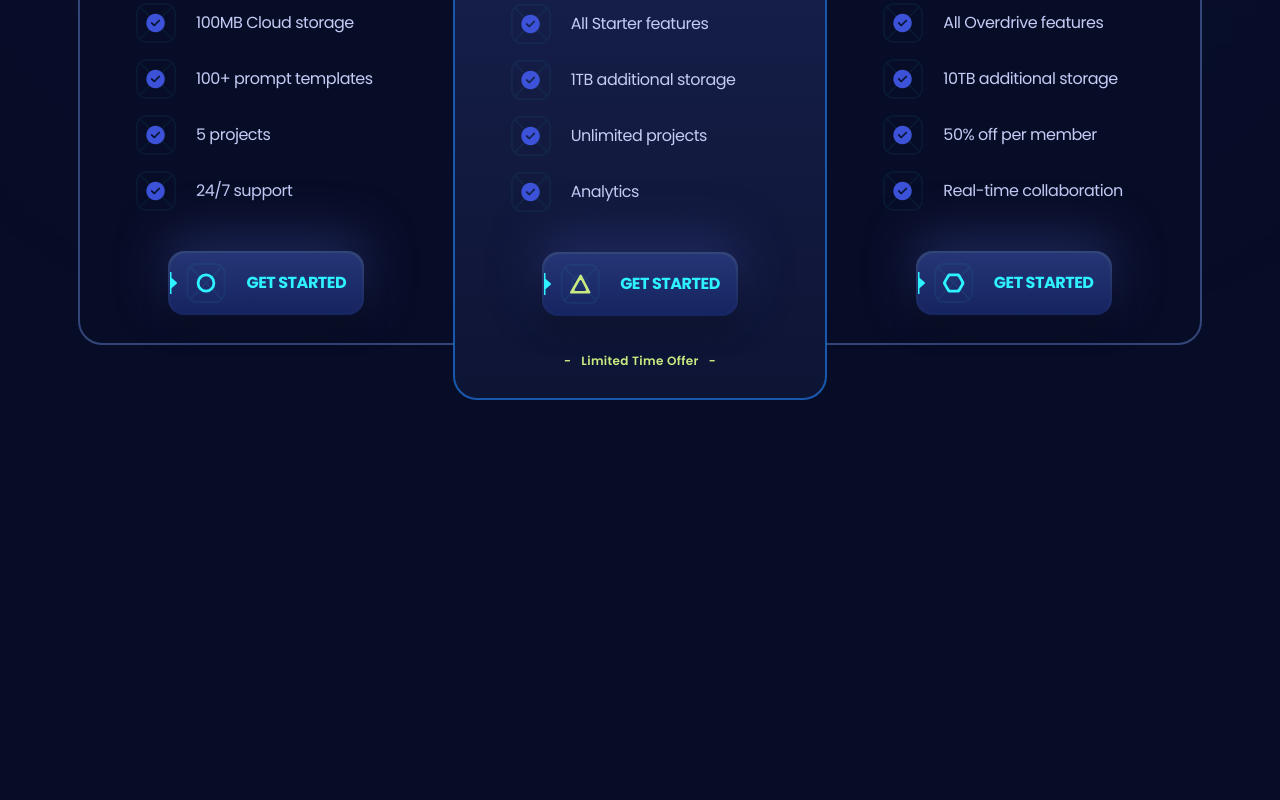
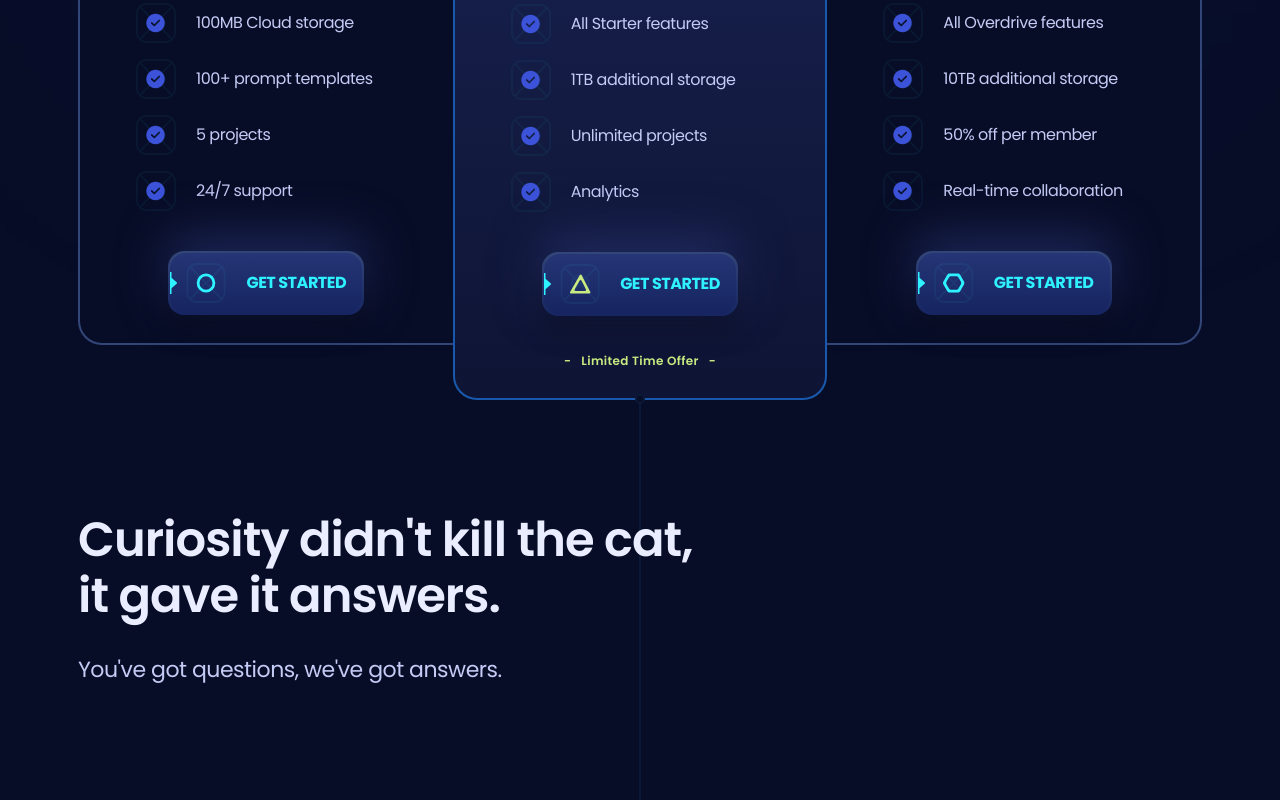
Before and after one commit to BeaconBacon/xora, a React (Vite) app in the folder saas_landing_page/: page / in a window 1280 px wide. Shown: the part 2657-3457 px from the top of the page. Before the commit the page ends 3057 px from the top, so only its background shows below. Built offline with nearby package versions, Linux system fonts and the light colour scheme.

Commit message:
starting faq

```diff
--- a/saas_landing_page/src/App.jsx
+++ b/saas_landing_page/src/App.jsx
@@ -1,3 +1,4 @@
+import Faq from './sections/Faq.jsx';
 import Features from './sections/Features.jsx';
 import Header from './sections/Header.jsx'
 import Hero from './sections/Hero.jsx';
@@ -10,6 +11,7 @@
       <Hero />
       <Features />
       <Pricing />
+      <Faq />
     </main>
   );
 };
--- /dev/null
+++ b/saas_landing_page/src/sections/Faq.jsx
@@ -0,0 +1,23 @@
+import { Element } from "react-scroll";
+
+const Faq = () => {
+  return (
+    <section>
+      <Element name="faq" className="relative">
+        <div className="container relative z-2 py-28">
+          <div>
+            <h3 className="h3 max-md:h5 max-w-640 max-lg:max-w-md mb-7 text-p4">
+              Curiosity didn't kill the cat, it gave it answers.
+            </h3>
+            <p className="body-1 max-lg:max-w-sm">
+              You've got questions, we've got answers.
+            </p>
+          </div>
+          <div className="faq-line_after w-0.5 h-full absolute left-[calc(50%-1px)] top-0 -z-1 bg-s2"/>
+        </div>
+      </Element>
+    </section>
+  );
+};
+
+export default Faq;
--- a/saas_landing_page/src/sections/Pricing.jsx
+++ b/saas_landing_page/src/sections/Pricing.jsx
@@ -67,7 +67,7 @@
                 <div
                   className={clsx(
                     "absolute left-0 right-0 z-2 flex items-center justify-center",
-                    index === 1 ? "-top-6" : "-top6 xl:-top-11"
+                    index === 1 ? "-top-6" : "-top-6 xl:-top-11"
                   )}
                 >
                   <img
```
